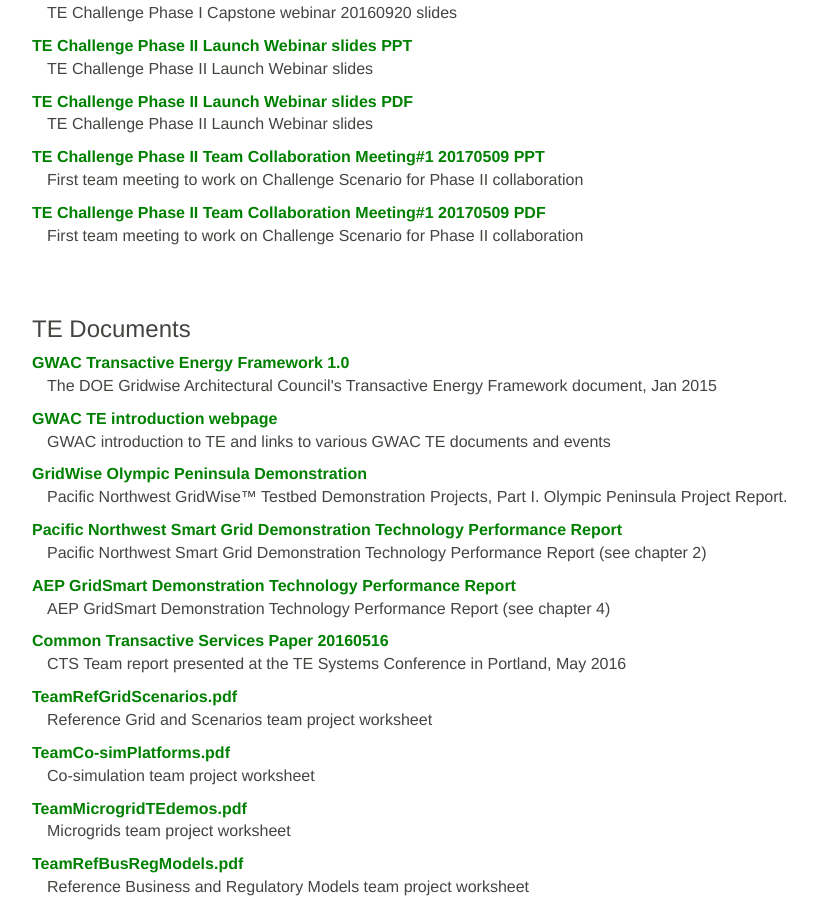
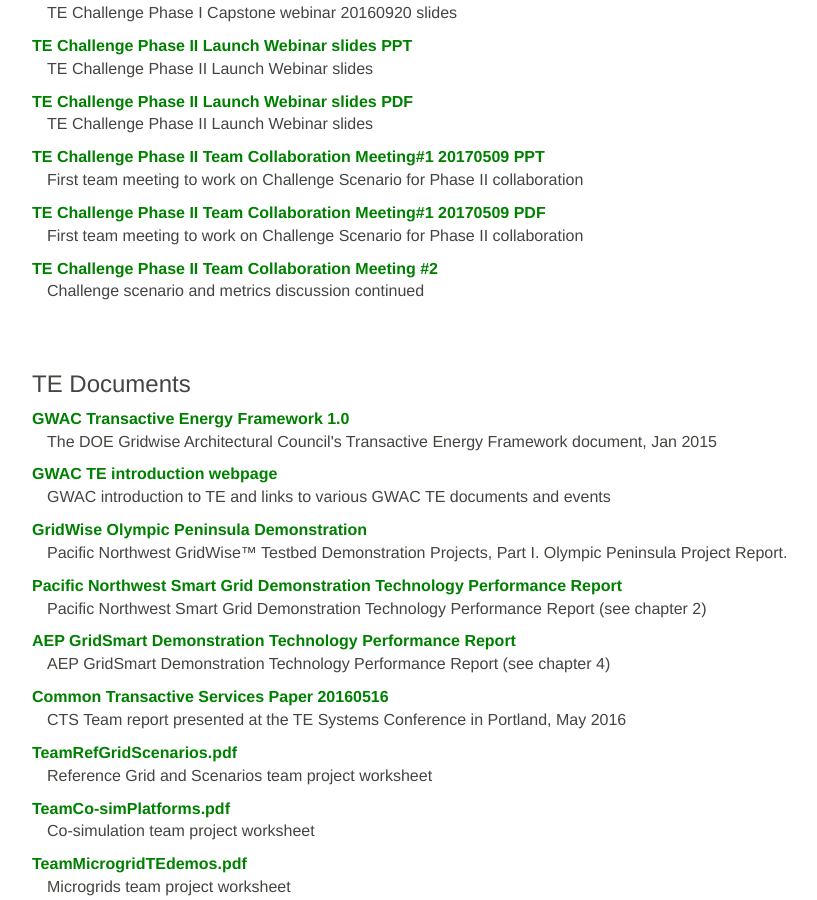
Before and after one commit to usnistgov/TEChallenge, a Jekyll site: the page built from library/index.md, in a window 1280 px wide and 900 px high, scrolled down 1003 px. Shown: the whole window, without its empty margins (38-855 px from the left). Built offline with Jekyll 4.4.1, drawn with Linux system fonts in a browser that asks for light colours.

Commit message:
updated documents file, added May 16 meeting slides

```diff
--- a/_data/documents.yml
+++ b/_data/documents.yml
@@ -368,3 +368,10 @@
   md5: a4aae6bfdb9159d91ec2a7edf18239c0
   sha512: fb5528557057ef4f2c0a1deeeba1e063825d073f7ca915ef9993e9dfcf4b1c00efadd1b64459c097b6edf35a09ce9f989eeaa41303f98745fbd302f13cf0e2e8
   team:
+- name: "TE Challenge Phase II Team Collaboration Meeting #2"
+  description: "Challenge scenario and metrics discussion continued"
+  category: "presentation"
+  url: https://s3.amazonaws.com/nist-sgcps/TEChallenge/library/TECP2TeamCollab20170516.pdf
+  md5: 0f1a476855f292567f633f9f7b6869aa
+  sha512: 4983c91bf51e14c25b44be47b5e87ae4bc5c9bd009f2be61ee9366783b77fc2f773d5993e84c34552e6ef565cf9e2057f9796b4aecf8df0429e3678a5be87351
+  team: team8
```
